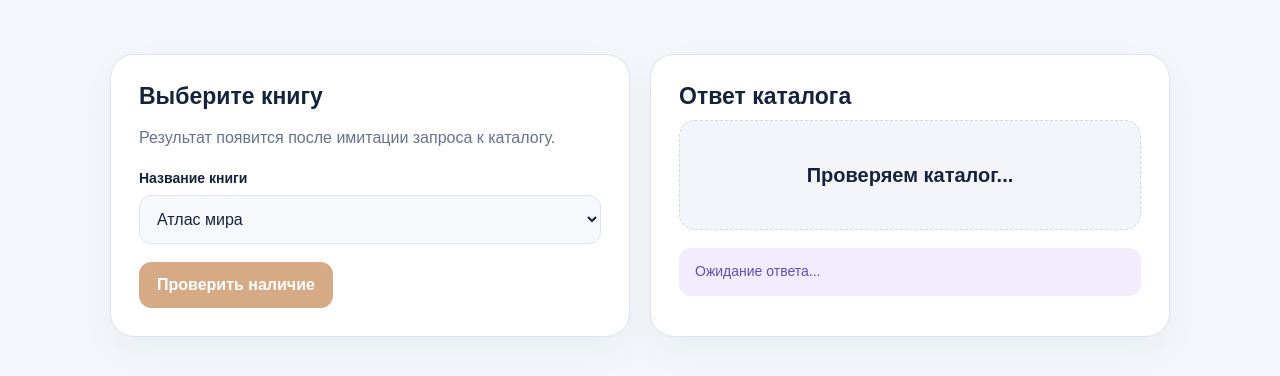
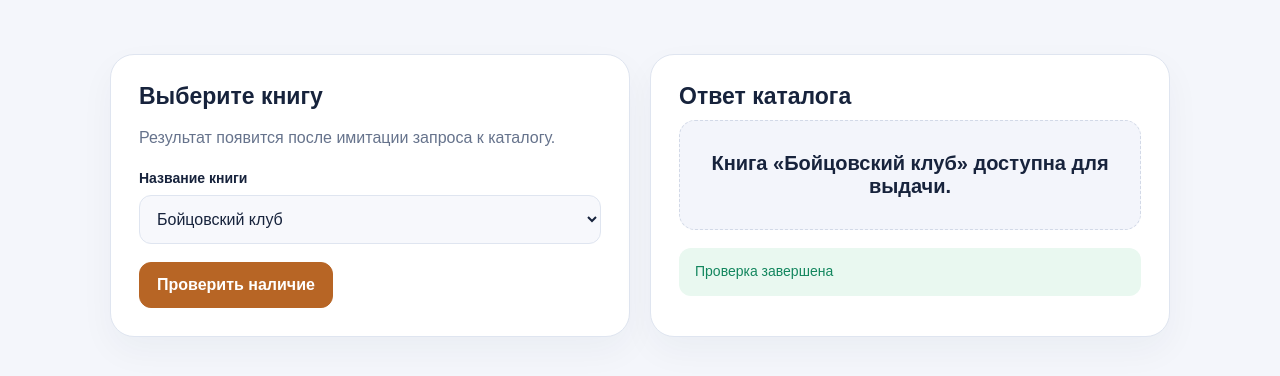
Before and after one commit to Tunia666/PZ41_Library_Check, a plain HTML site: page index.html in a window 1280 px wide. Both pictures are taken after a click on the button "Проверить наличие". Drawn offline with Linux system fonts and the light colour scheme.

Commit message:
i do all

```diff
--- a/index.html
+++ b/index.html
@@ -19,9 +19,9 @@
           <div class="field">
             <label for="book-select">Название книги</label>
             <select id="book-select">
-              <option value="atlas">Атлас мира</option>
-              <option value="novel">Загадки океана</option>
-              <option value="guide">Путеводитель по космосу</option>
+              <option value="atlas">Бойцовский клуб</option>
+              <option value="novel">Воля к власти</option>
+              <option value="guide">Майнкрайфт для крутых</option>
             </select>
           </div>
           <div class="controls">
--- a/js/script.js
+++ b/js/script.js
@@ -6,24 +6,42 @@ const result = document.querySelector("#result");
 const status = document.querySelector("#status");
 
 const catalog = {
-  atlas: { title: "Атлас мира", available: true },
-  novel: { title: "Загадки океана", available: false },
-  guide: { title: "Путеводитель по космосу", available: true },
+  atlas: { title: "Бойцовский клуб", available: true },
+  novel: { title: "Воля к власти", available: false },
+  guide: { title: "Майнкрафт для крутых", available: true },
 };
 
-// TODO 1. Верните новый Promise. Внутри setTimeout (900 мс)
-// проверьте catalog[code].available: если true — resolve(book.title),
-// иначе — reject(new Error("Книга временно недоступна")) .
-function checkAvailability(code) {}
+function checkAvailability(code) {
+  return new Promise((resolve, reject) => {
+    setTimeout(() => {
+      const book = catalog[code];
 
+      if (book && book.available) {
+        resolve(book.title);
+      } else {
+        reject(new Error("Книга временно недоступна"));
+      }
+    }, 900);
+  });
+}
 checkButton.addEventListener("click", () => {
   checkButton.disabled = true;
   result.textContent = "Проверяем каталог...";
   status.className = "status status--working";
   status.textContent = "Ожидание ответа...";
 
-  // TODO 2. Вызовите checkAvailability(bookSelect.value).
-  // TODO 3. В .then() выведите сообщение об успехе в result.
-  // TODO 4. В .catch() покажите error.message и оформите ошибку.
-  // TODO 5. В .finally() снова включите кнопку.
+  checkAvailability(bookSelect.value)
+    .then((title) => {
+      result.textContent = `Книга «${title}» доступна для выдачи.`;
+      status.className = "status status--success";
+      status.textContent = "Проверка завершена";
+    })
+    .catch((error) => {
+      result.textContent = error.message;
+      status.className = "status status--error";
+      status.textContent = "Ошибка проверки";
+    })
+    .finally(() => {
+      checkButton.disabled = false;
+    });
 });
```
